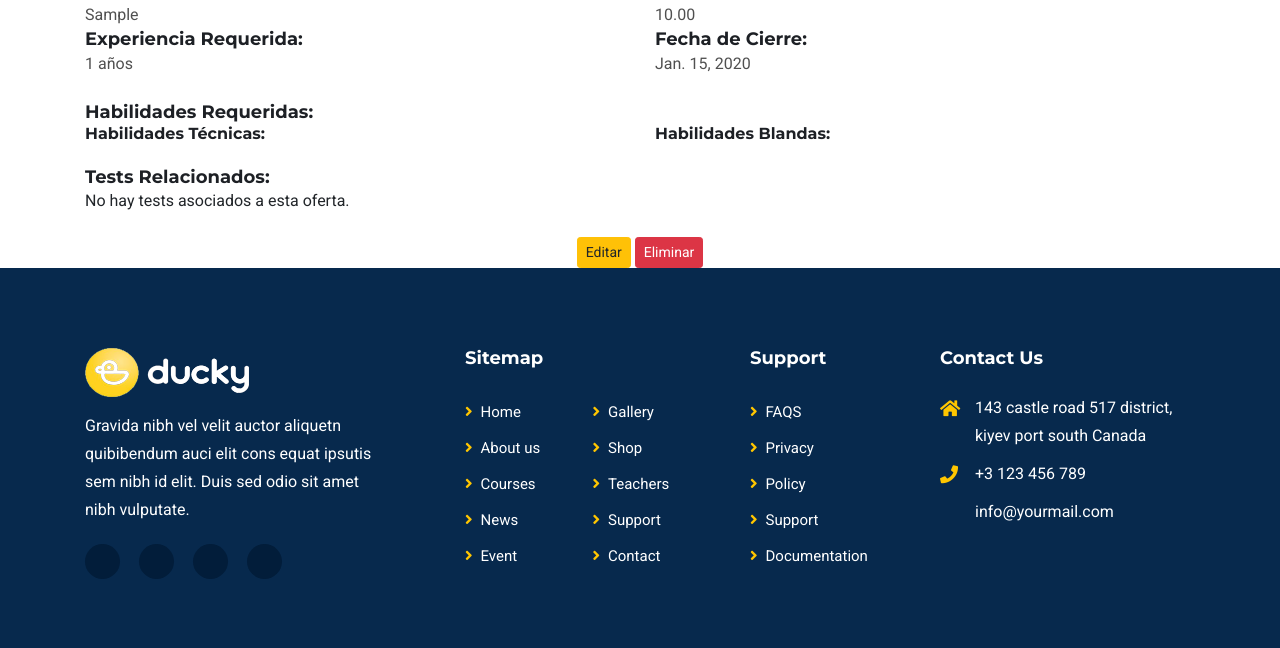
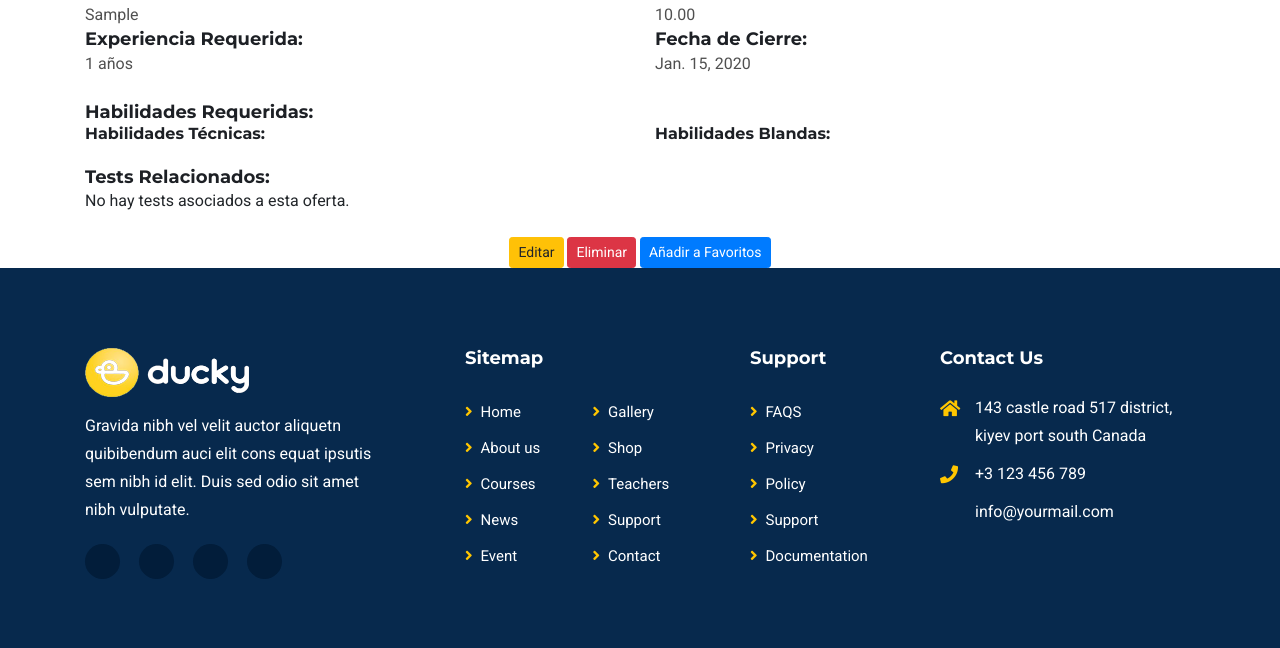
Before and after one commit to mihifidem/idonium2, a Django app: page /headhunters/joboffers/1/ in a window 1280 px wide. Shown: the part 576-1224 px from the top of the page. Run offline with Django 5.2, Linux system fonts and the light colour scheme; a user stored in the database is signed in; tables that the repository leaves empty hold one stand-in row (values such as "Sample post"); some libraries are stand-ins or nearby versions.

Commit message:
Hacer boton añadir a favoritos (solo visual)

```diff
--- a/headhunters/templates/joboffers/joboffer_detail.html
+++ b/headhunters/templates/joboffers/joboffer_detail.html
@@ -94,11 +94,13 @@
         {% csrf_token %}
         <a href="{% url 'joboffer_update' job_offer.id %}" class="btn btn-warning btn-sm">Editar</a>
         <a href="{% url 'joboffer_delete' job_offer.id %}" class="btn btn-danger btn-sm">Eliminar</a>
+        <button class="btn btn-primary btn-sm">Añadir a Favoritos</button>
     </div>
     {% else %}
     <div class="actions text-center mt-5 mb-5"> <!-- Agregado mt-5 y mb-5 -->
         <a href="{% url 'joboffer_list' %}" class="btn btn-secondary btn-sm">Volver a Ofertas</a>
     </div>
+
     {% endif %}
 </div>
 {% endblock %}
```
